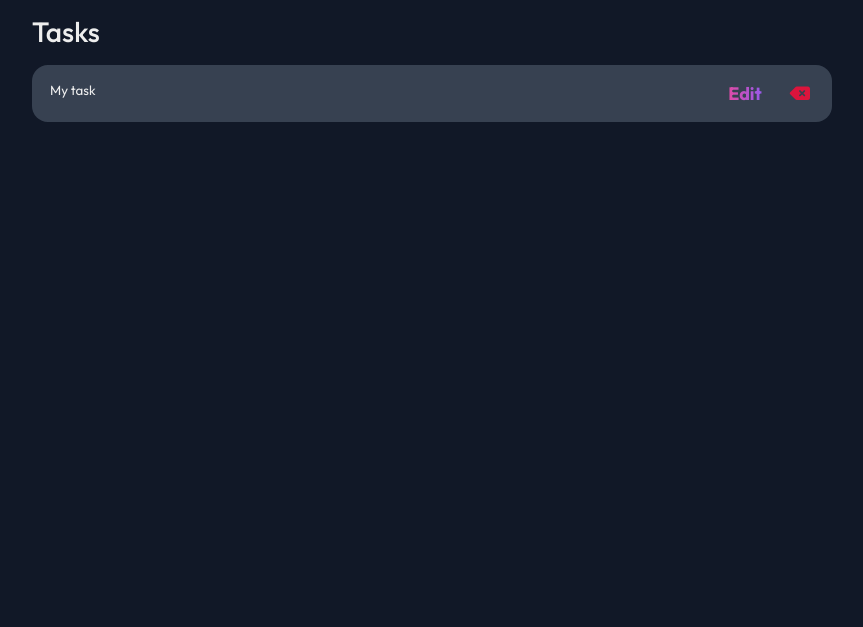
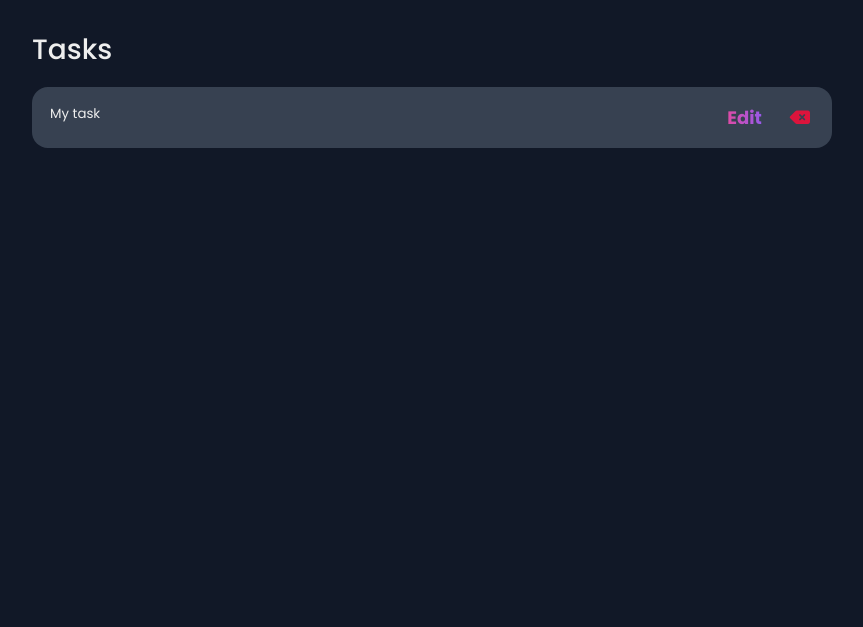
Before and after one commit to ajzal-byte/to-do-list, a plain HTML site: page index.html in a window 1280 px wide. Shown: the part 173-800 px from the top of the page, without its empty margins (208-1071 px from the left). Drawn offline with Linux system fonts and the light colour scheme.

Commit message:
Font changes to Poppins

```diff
--- a/index.html
+++ b/index.html
@@ -9,7 +9,7 @@
 
     <link rel="preconnect" href="https://fonts.googleapis.com">
     <link rel="preconnect" href="https://fonts.gstatic.com" crossorigin>
-    <link href="https://fonts.googleapis.com/css2?family=Outfit:wght@400;500;700;900&display=swap" rel="stylesheet">
+    <link href="https://fonts.googleapis.com/css2?family=Poppins:wght@400;500;700;900&display=swap" rel="stylesheet">
     <link rel="stylesheet" href="https://cdnjs.cloudflare.com/ajax/libs/font-awesome/6.5.1/css/all.min.css" integrity="sha512-DTOQO9RWCH3ppGqcWaEA1BIZOC6xxalwEsw9c2QQeAIftl+Vegovlnee1c9QX4TctnWMn13TZye+giMm8e2LwA==" crossorigin="anonymous" referrerpolicy="no-referrer" />
   </head>
   <body>
--- a/main.css
+++ b/main.css
@@ -11,7 +11,7 @@
 * {
   box-sizing: border-box;
   margin: 0;
-  font-family: 'Outfit', sans-serif;
+  font-family: 'Poppins', sans-serif;
 
 }
 
--- a/script.js
+++ b/script.js
@@ -0,0 +1,7 @@
+window.addEventListener('load',()=>{
+
+})
+
+document.addEventListener('DOMContentLoaded', ()=>[
+
+])
```
